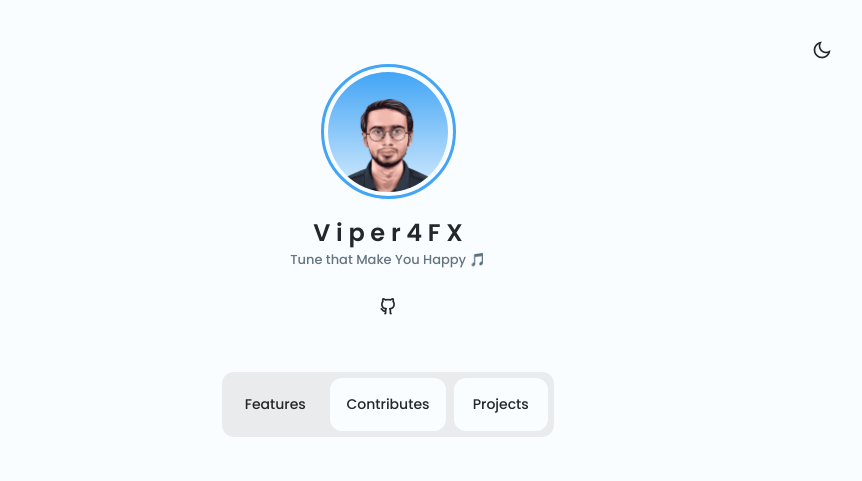
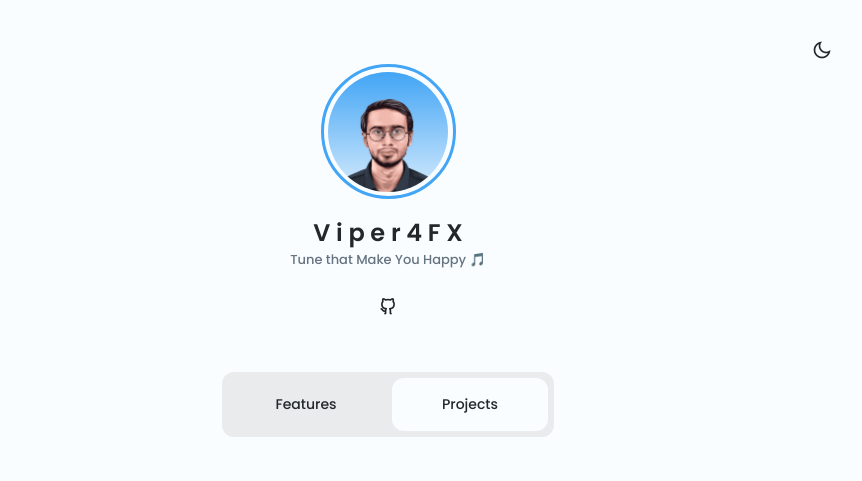
Before and after one commit to masudcloud/Viper4Windows, a plain HTML site: page index.html in a window 1280 px wide. Shown: the top 481 px of the page, without its empty margins (252-1114 px from the left). Drawn offline with nearby package versions, Linux system fonts and the light colour scheme; grey boxes are pictures that could not be loaded.

Commit message:
Update index.html

```diff
--- a/index.html
+++ b/index.html
@@ -47,11 +47,8 @@
             <section class="filters container">
                 <!--=============== FILTERS TABS ===============-->
                 <ul class="filters__content">
-                    <button class="filters__button" data-target="#Features">
+                    <button class="filters__button" data-target="#skills">
                         Features
-                    </button>
-                     <button class="filters__button filter-tab-active" data-target="link">
-                       Contributes
                     </button>
                 <button class="filters__button filter-tab-active" data-target="#projects">
                         Projects
```
